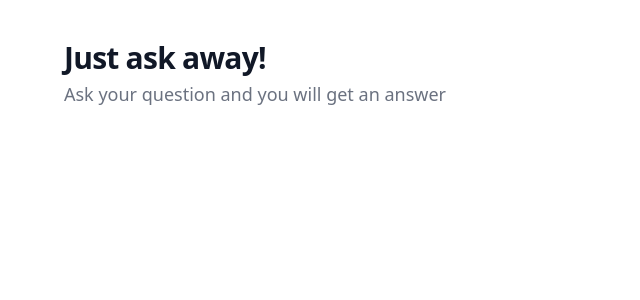
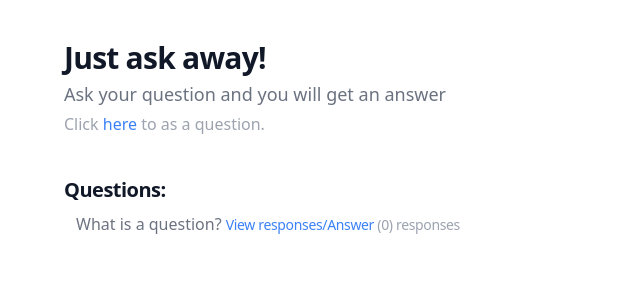
Before and after one commit to stivv/qaApp, a Vue app: page / in a window 1280 px wide. Shown: the top 300 px of the page, without its empty margins (0-640 px from the left). Built offline with nearby package versions, Linux system fonts and the light colour scheme.

Commit message:
questions list design

```diff
--- /dev/null
+++ b/src/components/QuestionList.vue
@@ -0,0 +1,20 @@
+<template>
+  <div class="mt-10">
+    <h1 class="text-xl font-extrabold text-gray-900 tracking-tight">
+      Questions:
+    </h1>
+    <ul class="ml-3">
+      <li class="text-gray-500 py-2">
+        What is a question?
+        <a
+          href="#"
+          class="text-sm text-blue-500 tracking-tight"
+          @click.prevent
+        >
+          View responses/Answer
+        </a>
+        <span class="text-sm text-gray-400 tracking-tight">(0) responses</span>
+      </li>
+    </ul>
+  </div>
+</template>
--- a/src/components/Questions.vue
+++ b/src/components/Questions.vue
@@ -1,4 +1,24 @@
 <template>
-  <h1 class="inline-block text-3xl font-extrabold text-gray-900 tracking-tight">Just ask away!</h1>
-  <p class="mt-1 text-lg text-gray-500">Ask your question and you will get an answer</p>
+
+  <h1 class="inline-block text-3xl font-extrabold text-gray-900 tracking-tight">
+    Just ask away!
+  </h1>
+
+  <p class="mt-1 text-lg text-gray-500">
+    Ask your question and you will get an answer
+  </p>
+
+  <p class="mt-1 text-gray-400">
+    Click
+    <a href="#" class="text-blue-500">here</a>
+    to as a question.
+  </p>
+
+  <question-list />
+
 </template>
+
+<script setup>
+import QuestionList from './QuestionList.vue'
+
+</script>
```
